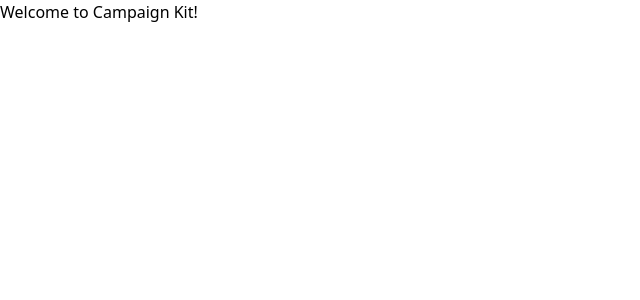
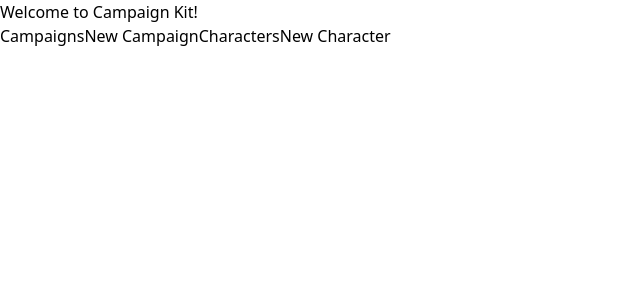
Before and after one commit to nickhosman/campaign-kit, a React (Vite) app in the folder frontend/: page / in a window 1280 px wide. Shown: the top 300 px of the page, without its empty margins (0-640 px from the left). Built offline with nearby package versions, Linux system fonts and the light colour scheme.

Commit message:
skeleton homepage

```diff
--- a/frontend/src/App.jsx
+++ b/frontend/src/App.jsx
@@ -3,6 +3,14 @@
   return (
     <>
       <h1>Welcome to Campaign Kit!</h1>
+      <ul>
+        <li>
+          <a href="/campaigns">Campaigns</a>
+          <a href="/campaigns/new">New Campaign</a>
+          <a href="/characters" >Characters</a>
+          <a href="/characters/new" >New Character</a>
+        </li>
+      </ul>
     </>
   )
 }
```
